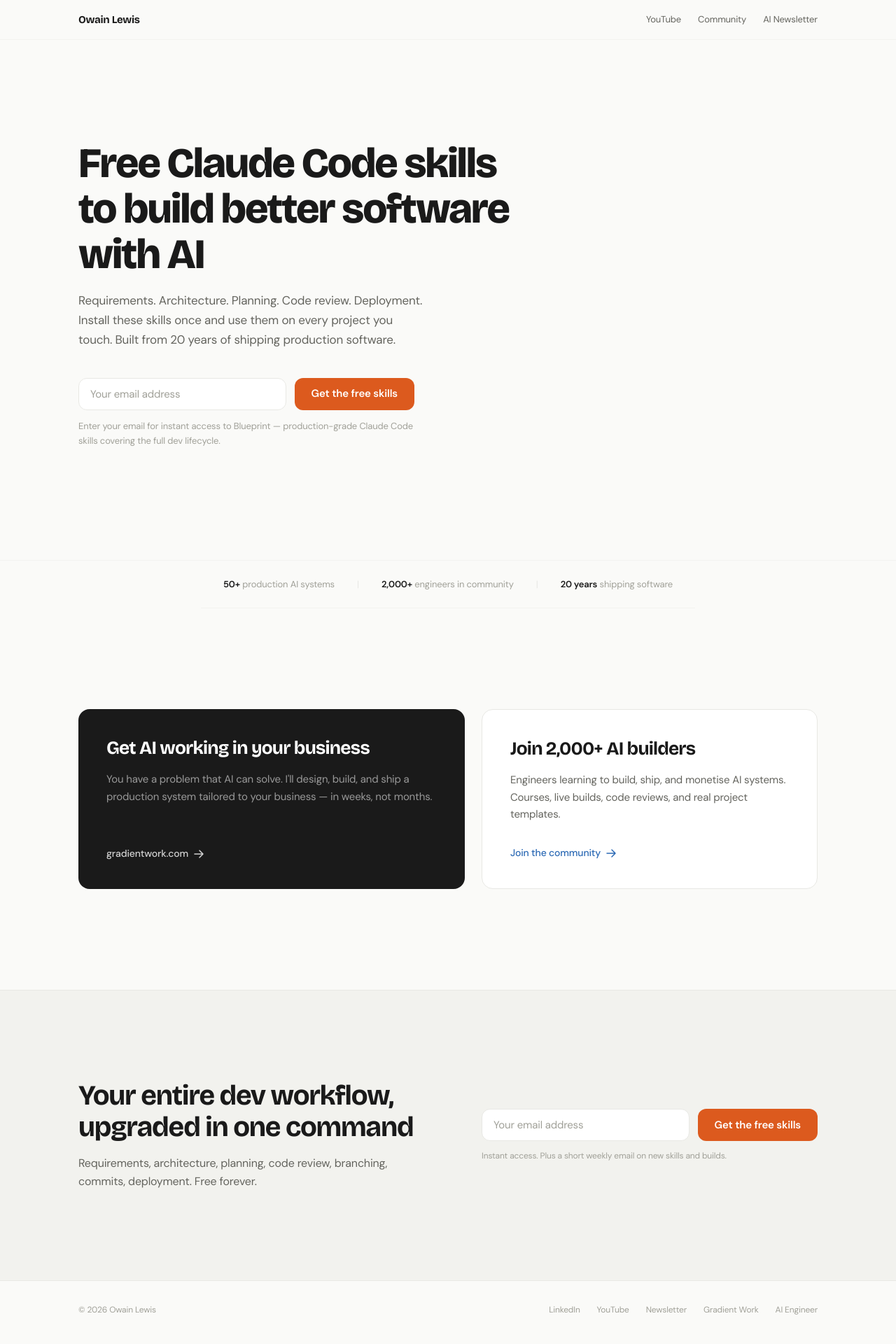
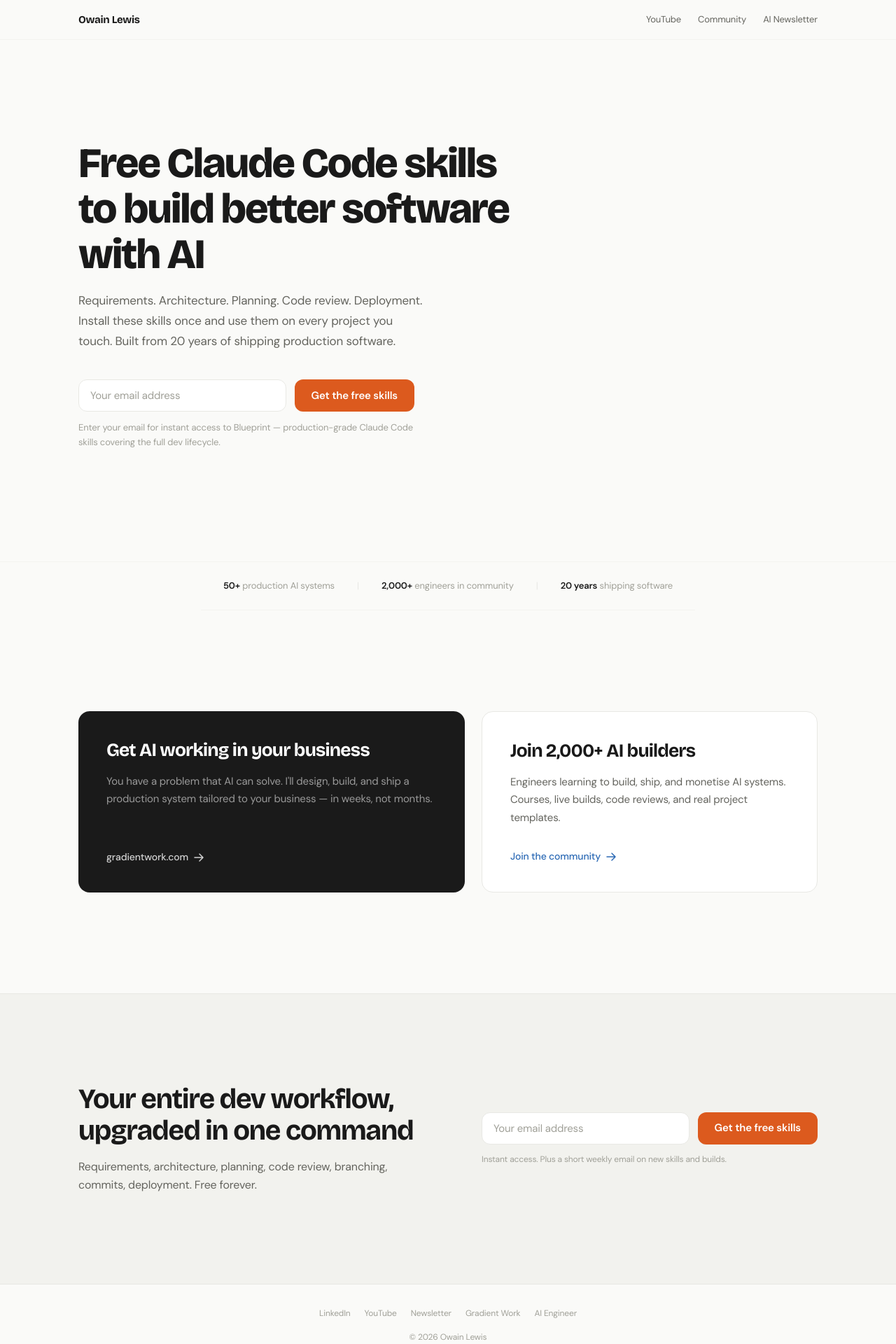
Before and after one commit to owainlewis/website, a Next.js app: page / in a window 1280 px wide. Shown: the top 1920 px of the page at 70% size. Built offline with nearby package versions, Linux system fonts and the light colour scheme.

Commit message:
Fix mobile text sizes and footer wrapping

```diff
--- a/src/app/page.tsx
+++ b/src/app/page.tsx
@@ -61,7 +61,7 @@ export default function HomePage() {
                 <br className="hidden sm:block" /> to build better software with AI
               </h1>
 
-              <p className="anim-fade-up anim-d1 text-[17px] text-secondary leading-[1.65] max-w-[500px] mb-10">
+              <p className="anim-fade-up anim-d1 text-[16px] sm:text-[17px] text-secondary leading-[1.7] max-w-[500px] mb-10">
                 Requirements. Architecture. Planning. Code review. Deployment.
                 Install these skills once and use them on every project you
                 touch. Built from 20 years of shipping production software.
@@ -95,7 +95,7 @@ export default function HomePage() {
       </section>
 
       {/* Credibility — inline, not a separate visual section */}
-      <div className="mx-auto max-w-[1120px] px-6 sm:px-8 py-6 flex flex-wrap items-center justify-start gap-x-8 gap-y-2 text-[13px] text-muted border-b border-border/40">
+      <div className="mx-auto max-w-[1120px] px-6 sm:px-8 py-6 flex flex-wrap items-center justify-center sm:justify-start gap-x-8 gap-y-2 text-[13px] sm:text-[13px] text-muted border-b border-border/40">
         <span>
           <strong className="text-foreground font-semibold">50+</strong>{" "}
           production AI systems
@@ -125,7 +125,7 @@ export default function HomePage() {
             <h3 className="font-display font-bold text-[clamp(1.4rem,2.5vw,1.65rem)] tracking-[-0.03em] leading-[1.2] mb-4">
               Get AI working in your business
             </h3>
-            <p className="text-[15px] text-white/55 leading-[1.65] mb-8 flex-1">
+            <p className="text-[15px] sm:text-[15px] text-white/55 leading-[1.7] mb-8 flex-1">
               You have a problem that AI can solve. I&apos;ll design, build, and
               ship a production system tailored to your business — in weeks, not
               months.
@@ -160,7 +160,7 @@ export default function HomePage() {
             <h3 className="font-display font-bold text-[clamp(1.4rem,2.5vw,1.65rem)] tracking-[-0.03em] leading-[1.2] mb-4 group-hover:text-accent transition-colors duration-300">
               Join 2,000+ AI builders
             </h3>
-            <p className="text-[15px] text-secondary leading-[1.65] mb-8 flex-1">
+            <p className="text-[15px] text-secondary leading-[1.7] mb-8 flex-1">
               Engineers learning to build, ship, and monetise AI systems.
               Courses, live builds, code reviews, and real project templates.
             </p>
@@ -214,23 +214,23 @@ export default function HomePage() {
 
       {/* Footer */}
       <footer className="border-t border-border">
-        <div className="mx-auto max-w-[1120px] px-6 sm:px-8 py-8 flex flex-col sm:flex-row items-center justify-between gap-4">
-          <span className="text-[12px] text-muted">
-            &copy; {new Date().getFullYear()} Owain Lewis
-          </span>
-          <div className="flex gap-6">
+        <div className="mx-auto max-w-[1120px] px-6 sm:px-8 py-8 flex flex-col items-center gap-4 text-center">
+          <div className="flex flex-wrap justify-center gap-x-5 gap-y-2">
             {FOOTER_LINKS.map((link) => (
               <a
                 key={link.label}
                 href={link.href}
                 target="_blank"
                 rel="noopener noreferrer"
-                className="text-[12px] text-muted hover:text-foreground transition-colors"
+                className="text-[12px] text-muted hover:text-foreground transition-colors whitespace-nowrap"
               >
                 {link.label}
               </a>
             ))}
           </div>
+          <span className="text-[12px] text-muted">
+            &copy; {new Date().getFullYear()} Owain Lewis
+          </span>
         </div>
       </footer>
     </>
```
